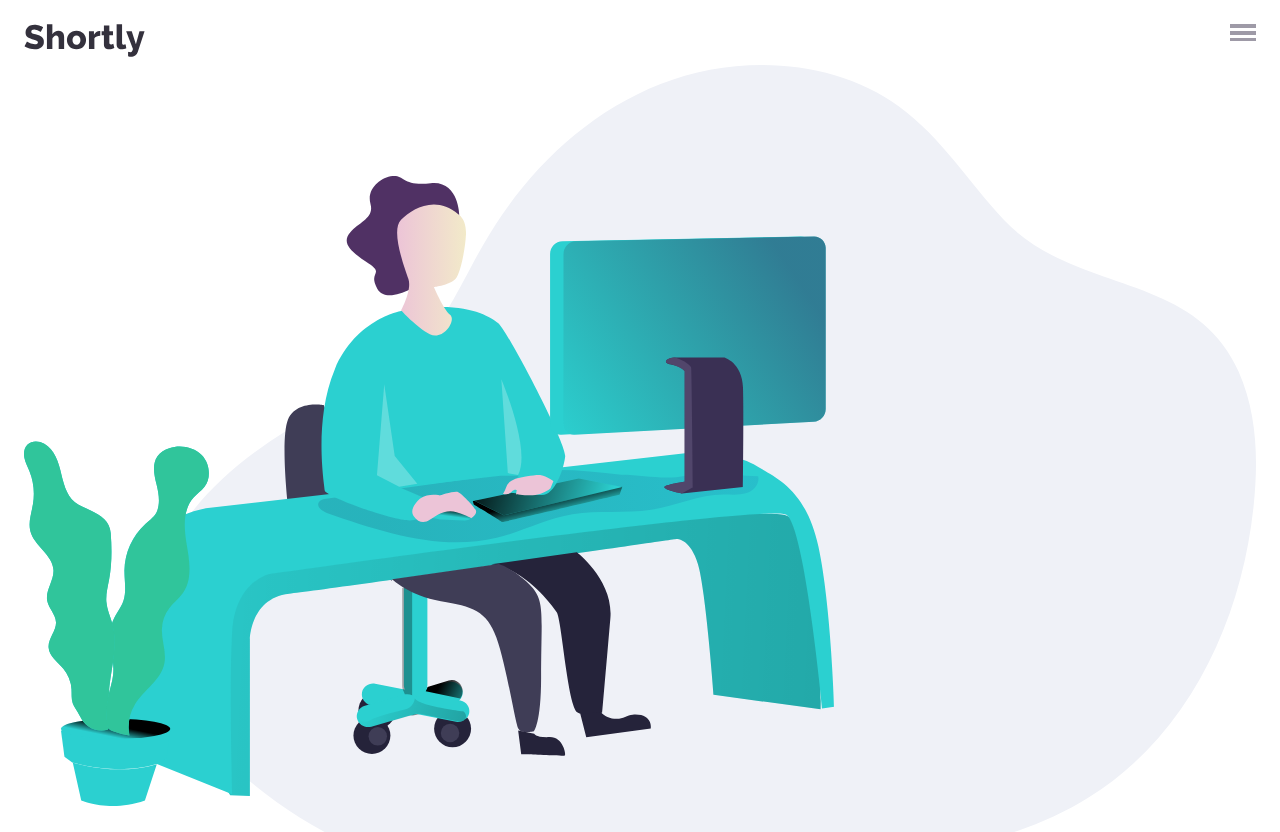
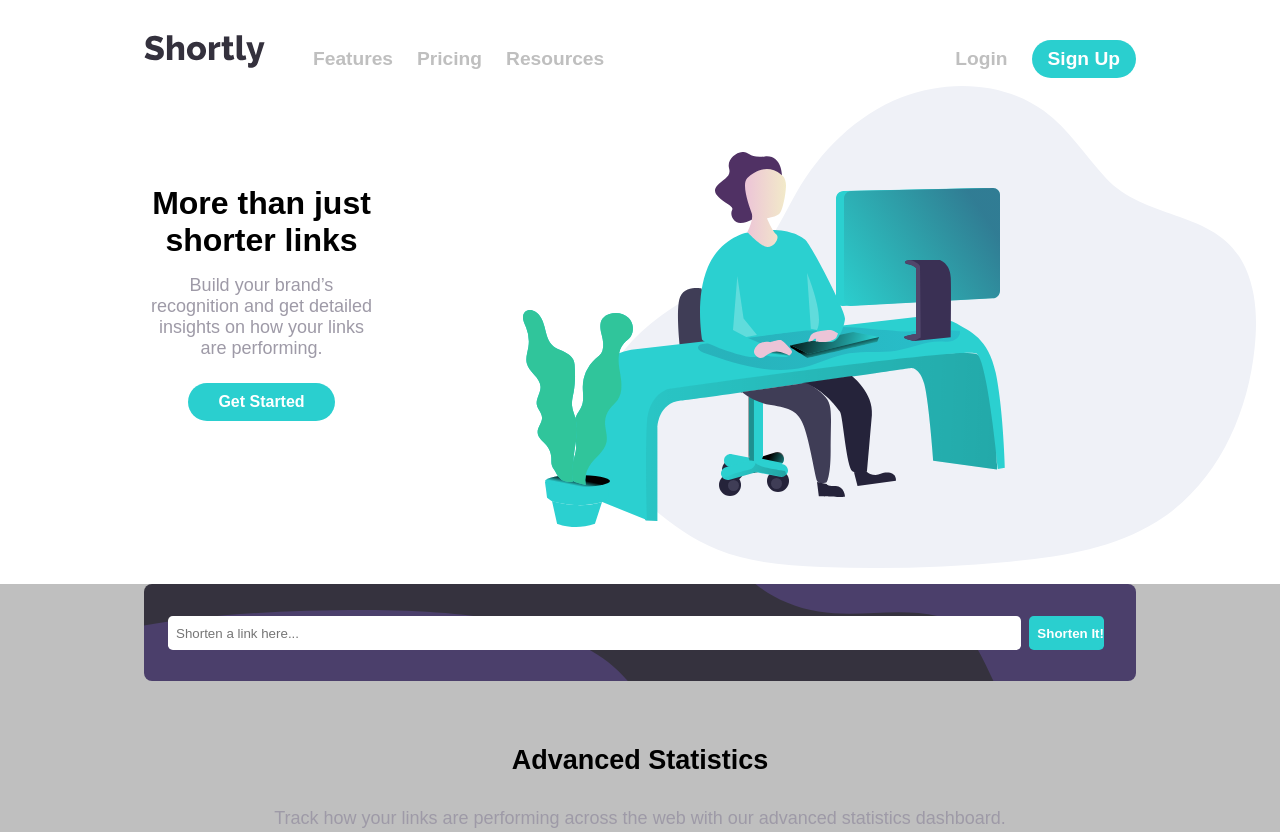
Before and after one commit to Samwelomwenga/url-shortening-api, a plain HTML site: page index.html in a window 1280 px wide. Shown: the top 832 px of the page. Drawn offline with Linux system fonts and the light colour scheme; a web font is replaced by a local one.

Commit message:
Develop desktop screen design

```diff
--- a/index.html
+++ b/index.html
@@ -22,7 +22,7 @@
           <hr>
         </ul>
         <ul class="ul-action">
-          <li>Login</li>
+          <li class="login">Login</li>
           <li><button class="btn-sign-up">Sign Up</button></li>
         </ul>
       </nav>
@@ -34,11 +34,13 @@
     </header>
     <section class="intro">
       <img class="illustration-working-image" src="images\illustration-working.svg" loading="lazy" alt="illustration-working">
-      <h1 class="intro-heading"> More than just shorter links</h1>
+      <div>
+        <h1 class="intro-heading"> More than just shorter links</h1>
       <p>Build your brand’s recognition and get detailed insights
         on how your links are performing.
       </p>
       <button class="btn-get-started">Get Started</button>
+      </div>
     </section>
     <section class="bg-grey">
       <div class="shorten-url">
--- a/styles.css
+++ b/styles.css
@@ -211,7 +211,86 @@ color:var(--neutral-Gray);
     place-items: center;
     gap: 1.5rem;
 }
-@media (m) {
+@media (min-width:768px) {
+    header{
+place-items: center;
+margin-left: 9rem;
+margin-right:9rem ;
+    }
+    .hamber-menu{
+        display: none;
+    }
+    .nav-bar{
+        display: flex;
+        margin-left: auto;
+        padding: 0;
+        width: 100%;
+        background-color: transparent;
+    }
+    .ul-navigation{
+        display: flex;
+        place-items: center;
+        margin-left: 3rem;
+        color: var(--neutral-Gray);
+    }
+    .ul-action{
+        display: flex;
+        place-items: center;
+        margin-left: auto;
+    }
+    .login{
+     margin-left: auto;
+     color: var(--neutral-Gray);
+    }
+    .btn-sign-up{
+        padding: .5rem 1rem;
+    }
+    hr{
+        display: none;
+    }
+    .intro{
+        display: flex;
+        place-items: center;
+        gap: 9rem;
+        margin-left: 9rem;
+    }
+    .illustration-working-image{
+        order: 2;
+        width: auto;
+    }
+    .shorten-url{
+        display: flex;
+        margin-left: 9rem;
+        margin-right:9rem ;
+        background-image: url('images/bg-shorten-desktop.svg');
+    }
+    .shorten-url .shorten-url-submit{
+        width: auto;
+
+    }
+    .stats-container{
+        display: flex;
+        margin-left: 9rem;
+        margin-right:9rem ;
+    }
+    .stats-image-container{
+        right: 80%;
+    }
+    .btn-get-started{
+        width: auto;
+        padding: .6rem 1.9rem;
+    }
+    .boost{
+        background-image: url('images/bg-boost-desktop.svg');
+    }
+    footer{
+        display: flex;
+        justify-content: space-evenly;
+        align-items: flex-start;
+    }
+    .footer-nav{
+        gap: 1.2rem;
+    }
 
 }
 .attribution { font-size: 11px; text-align: center; }
```
